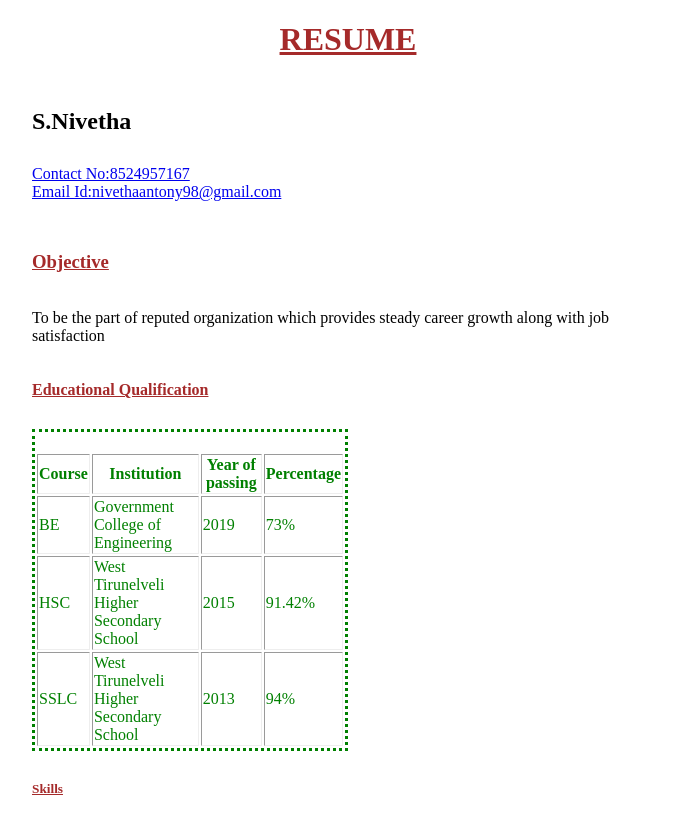
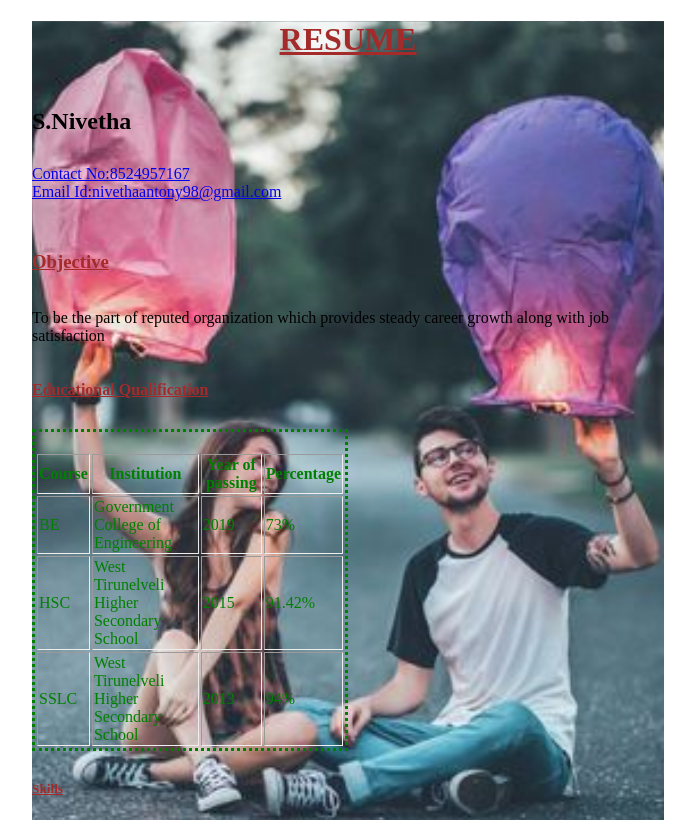
Before and after one commit to Nivethaantony/personal-portfolio, a plain HTML site: page index.html in a window 1280 px wide. Shown: the top 820 px of the page, without its empty margins (292-987 px from the left). Drawn offline with Linux system fonts and the light colour scheme.

Commit message:
Change css file

```diff
--- a/CSS/style.css
+++ b/CSS/style.css
@@ -2,6 +2,12 @@
 .container {
   width: 50%;
   margin: 0 auto 0 auto;
+  background-color: teal;
+  background-image: url('../images/hello.jpg');
+  background-repeat: no-repeat;
+  background-attachment:fixed;
+  background-position:center;
+  background-size:cover;
 }
 .name
 {
```
